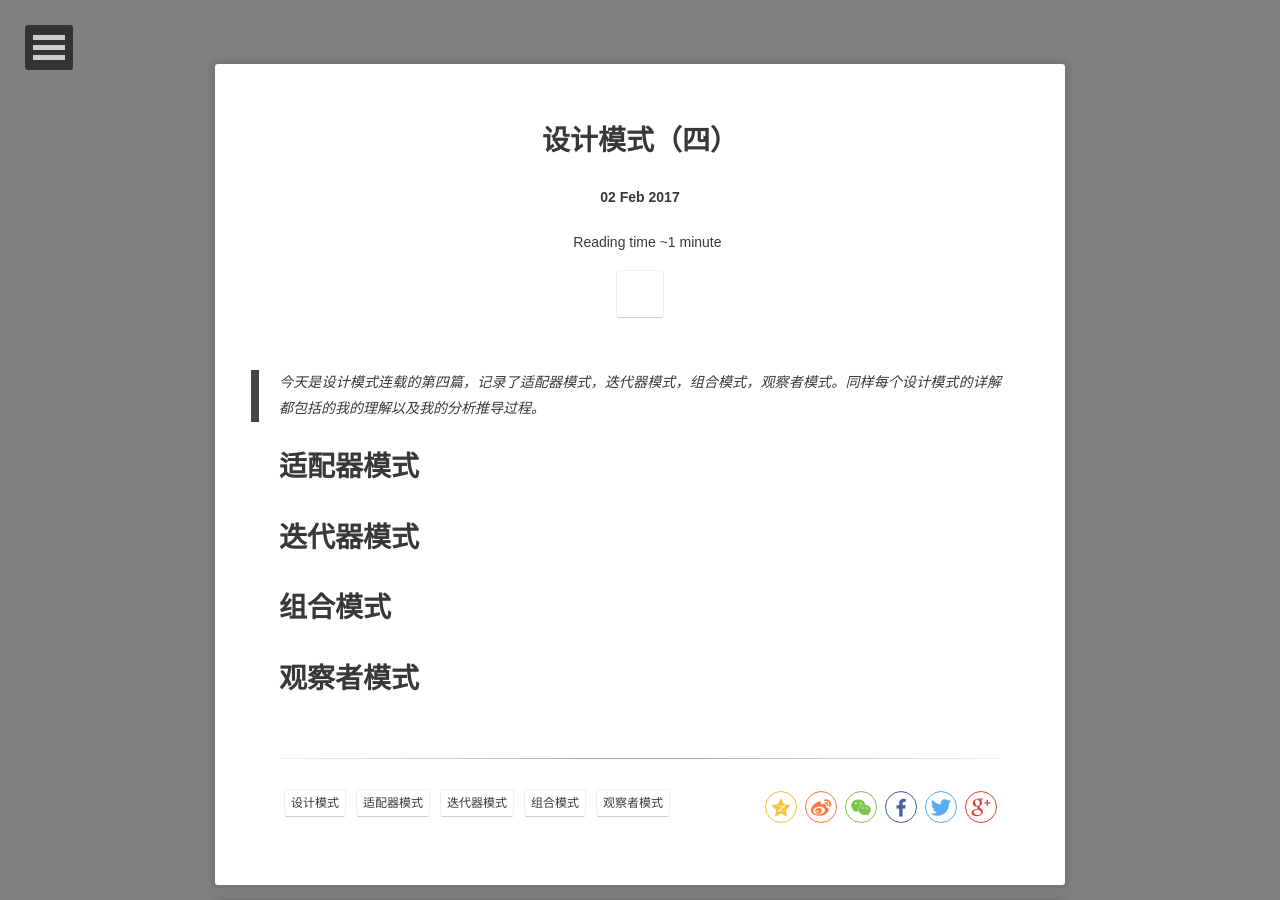
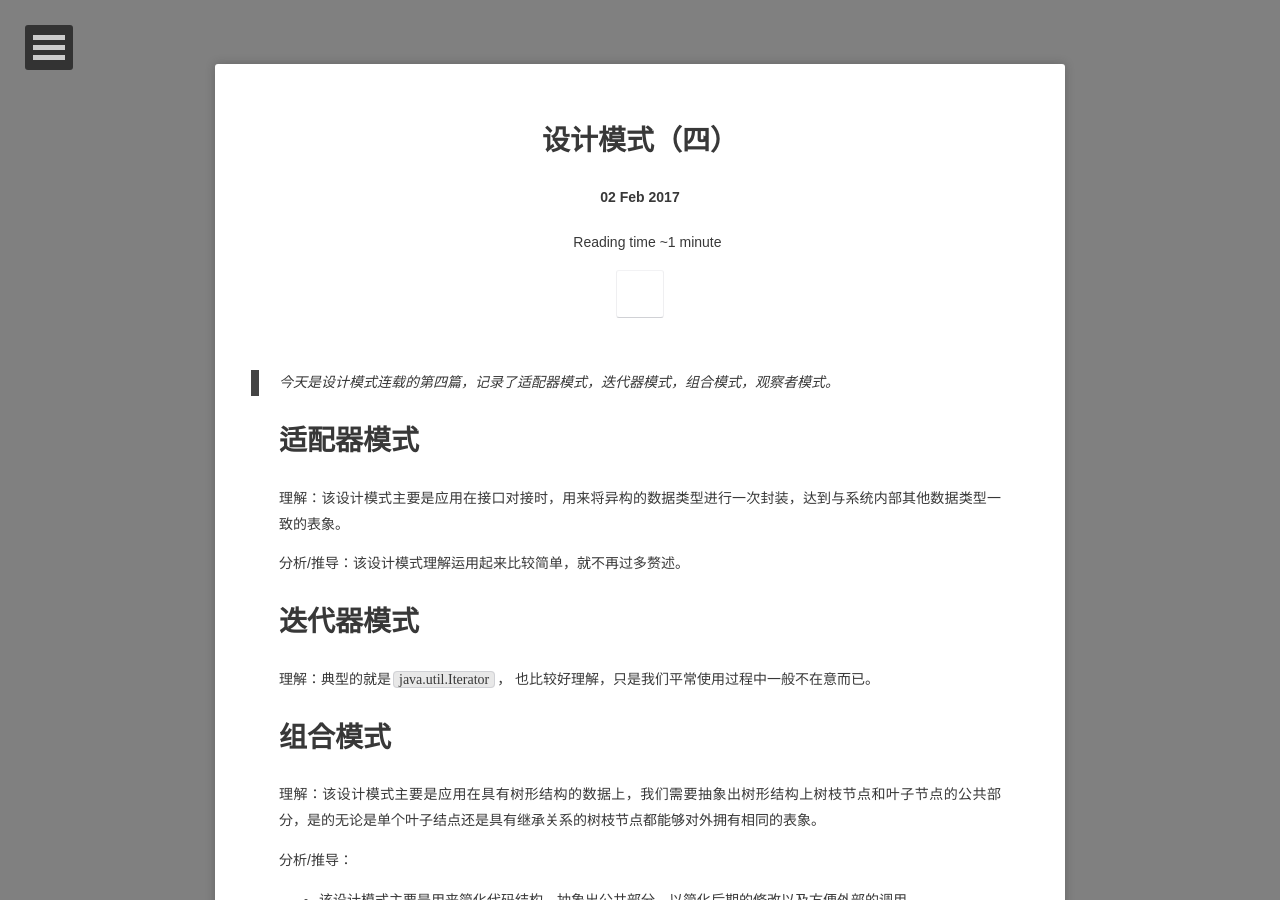
Before and after one commit to Justice-love/Justice-love.github.io, a Jekyll site: the page built from _posts/post/2017-02-02-design4.md, in a window 1280 px wide and 900 px high. Built offline with Jekyll 4.4.1, drawn with Linux system fonts in a browser that asks for light colours; nearby versions of some CDN libraries; some web fonts are replaced; comment, search, counter and statistics services are not loaded; some of the changed text lies outside the part shown.

Commit message:
设计模式四

````diff
--- a/_posts/post/2017-02-02-design4.md
+++ b/_posts/post/2017-02-02-design4.md
@@ -11,12 +11,29 @@ tag:
 - 观察者模式
 comments: true
 ---
-> 今天是设计模式连载的第四篇，记录了适配器模式，迭代器模式，组合模式，观察者模式。同样每个设计模式的详解都包括的我的理解以及我的分析推导过程。
+> 今天是设计模式连载的第四篇，记录了适配器模式，迭代器模式，组合模式，观察者模式。
 
 # 适配器模式
+理解：该设计模式主要是应用在接口对接时，用来将异构的数据类型进行一次封装，达到与系统内部其他数据类型一致的表象。
+
+分析/推导：该设计模式理解运用起来比较简单，就不再过多赘述。
 
 # 迭代器模式
+理解：典型的就是```java.util.Iterator```， 也比较好理解，只是我们平常使用过程中一般不在意而已。
 
 # 组合模式
+理解：该设计模式主要是应用在具有树形结构的数据上，我们需要抽象出树形结构上树枝节点和叶子节点的公共部分，是的无论是单个叶子结点还是具有继承关系的树枝节点都能够对外拥有相同的表象。
+
+分析/推导：
+
+* 该设计模式主要是用来简化代码结构，抽象出公共部分，以简化后期的修改以及方便外部的调用。
+* 试想下，如果树根节点，树枝节点，叶子结点分别定义，如果后期要修改，则三类节点均需修改。同时，外部调用也需要感知三种不同的类型。
 
 # 观察者模式
+理解：该设计模式就是发布/订阅模式，被观察者会将自己的数据变动消息发布出去给观察者。被观察者和观察者之间的关系是一对多的关系。
+
+分析/推导：
+
+* 被观察者可以增加删除观察者
+* 被观察者完成操作后可以主动调用所有关联的被观察者的update方法。如```java.util.Observer#update```
+* 典型的可以查看JDK中提供的```java.util.Observer, java.util.Observable```
````
